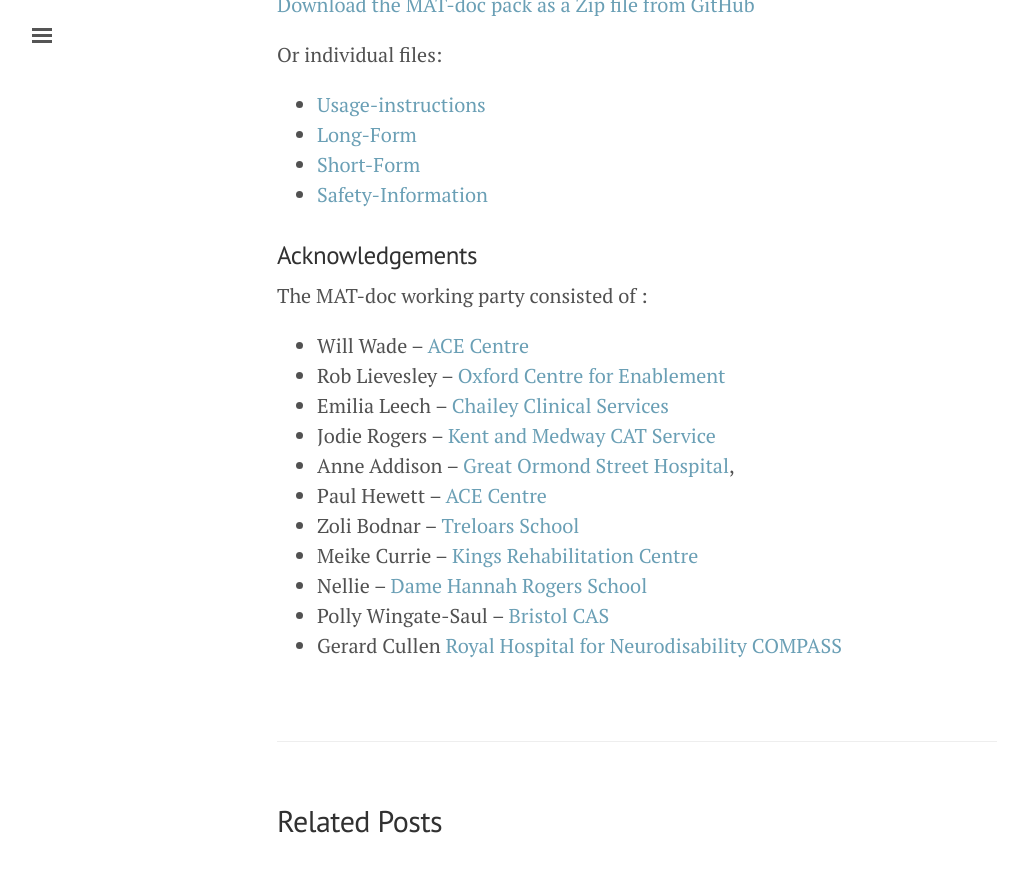
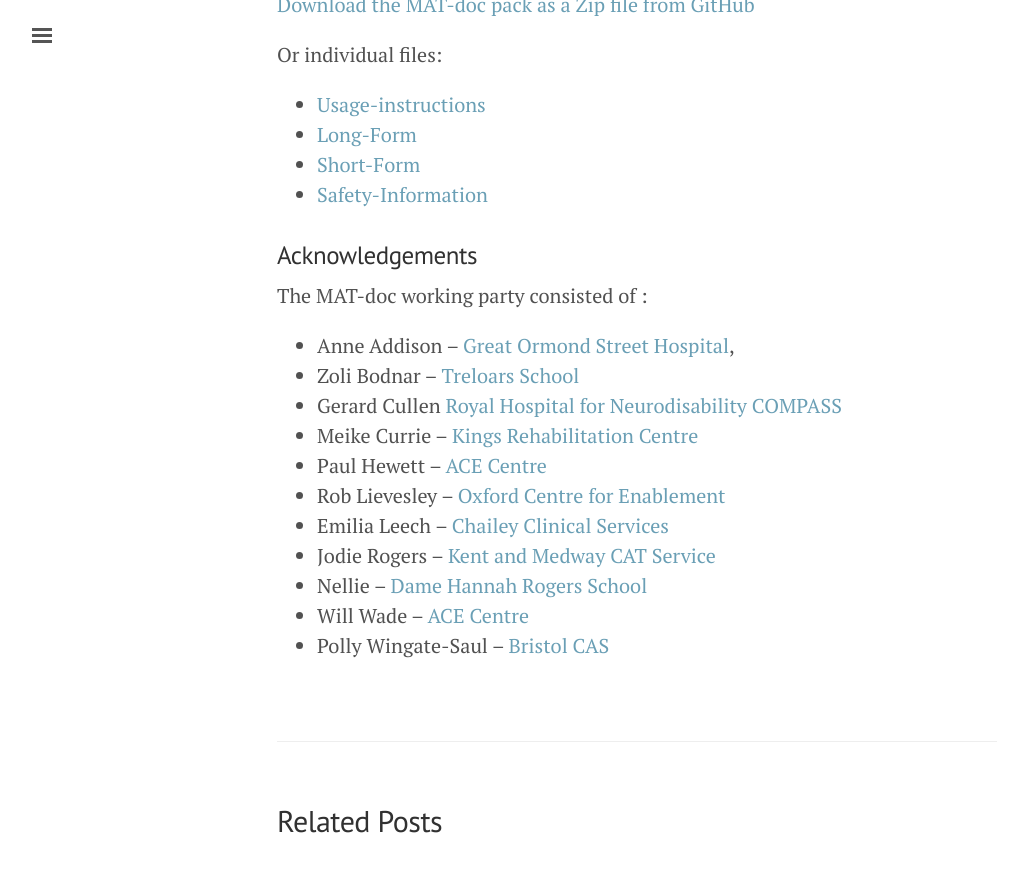
Before and after one commit to AceCentre/MAT-doc, a Jekyll site: the page built from _posts/2016-10-05-introduction.md, in a window 1280 px wide and 900 px high, scrolled down 1065 px. Shown: the top 872 px of the window, without its empty margins (3-1031 px from the left). Built offline with Jekyll 4.4.1, drawn with Linux system fonts in a browser that asks for light colours.

Commit message:
changed order of people around surnames. seems fairer

```diff
--- a/_posts/2016-10-05-introduction.md
+++ b/_posts/2016-10-05-introduction.md
@@ -33,14 +33,14 @@ Or individual files:
 
 The MAT-doc working party consisted of :
 
-- Will Wade – [ACE Centre](http://acecentre.org.uk)
+- Anne Addison – [Great Ormond Street Hospital](http://www.gosh.nhs.uk/health-professionals/clinical-specialties/neurodisability-information-parents-and-visitors/clinics-and-services/augmentative-communication-service),
+- Zoli Bodnar – [Treloars School](www.treloar.org.uk)
+- Gerard Cullen [Royal Hospital for Neurodisability COMPASS](https://www.rhn.org.uk/what-makes-us-special/services/compass/)
+- Meike Currie – [Kings Rehabilitation Centre](http://www.guysandstthomas.nhs.uk/our-services/community-assistive-communication-service/overview.aspx)
+- Paul Hewett – [ACE Centre](http://acecentre.org.uk)
 - Rob Lievesley – [Oxford Centre for Enablement](http://www.ouh.nhs.uk/oce/)
 - Emilia Leech – [Chailey Clinical Services](http://www.sussexcommunity.nhs.uk/services/servicedetails.htm?directoryID=16344)
 - Jodie Rogers – [Kent and Medway CAT Service](http://www.kelsi.org.uk/support-for-children-and-young-people/support-for-schools/kent-and-medway-communication-and-assistive-technology-service)
-- Anne Addison – [Great Ormond Street Hospital](http://www.gosh.nhs.uk/health-professionals/clinical-specialties/neurodisability-information-parents-and-visitors/clinics-and-services/augmentative-communication-service),
-- Paul Hewett – [ACE Centre](http://acecentre.org.uk)
-- Zoli Bodnar – [Treloars School](www.treloar.org.uk)
-- Meike Currie – [Kings Rehabilitation Centre](http://www.guysandstthomas.nhs.uk/our-services/community-assistive-communication-service/overview.aspx)
 - Nellie – [Dame Hannah Rogers School](www.discoverhannahs.org/)
+- Will Wade – [ACE Centre](http://acecentre.org.uk)
 - Polly Wingate-Saul – [Bristol CAS](https://www.nbt.nhs.uk/bristol-centre-enablement/services-at-centre/bristol-communication-aid-service)
-- Gerard Cullen [Royal Hospital for Neurodisability COMPASS](https://www.rhn.org.uk/what-makes-us-special/services/compass/)
```
